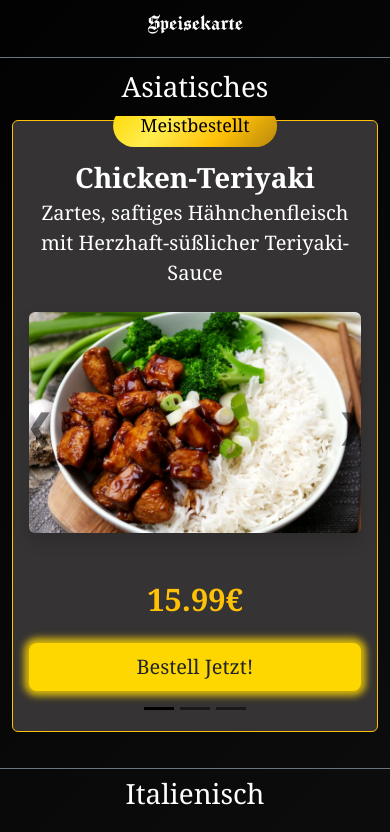
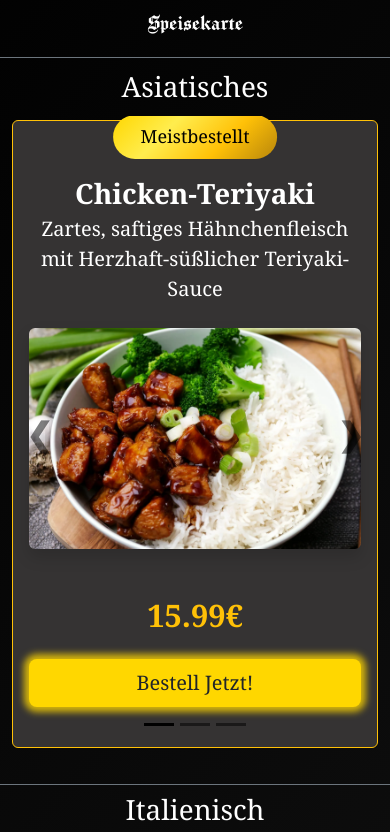
Before and after one commit to casper-zielinski/Restaurant-Bootstrap, a React (Vite) app: page / in a window 390 px wide. Shown: the part 1047-1879 px from the top of the page. Built offline with nearby package versions, Linux system fonts and the light colour scheme; no server answers.

Commit message:
fix: badge of "meist bestellt" does not get cut off from the top

```diff
--- a/src/index.css
+++ b/src/index.css
@@ -46,6 +46,7 @@ body{
   margin-top: -0.75rem !important;
   margin-bottom: -0.75rem !important;
   z-index: 1;
+  position: relative;
 }
 
 @media (min-width: 768px) and (max-width: 991.98px) {
@@ -56,13 +57,18 @@ body{
 }
 
 @media (max-width: 767.98px) {
-  /* Center badge inside the card — avoids clipping against the right card edge */
+  /* Move badge inside the card (top: -1rem would be clipped by carousel overflow:hidden) */
   .CardHeader::after {
-    top: 0.5rem;
+    top: -0.365rem !important;
     right: auto;
     left: 50%;
     transform: translateX(-50%);
     width: 55%;
+  }
+
+  /* Push the card title down so it doesn't sit right under the badge */
+  .CardHeader .card-title {
+    margin-top: 2.5rem !important;
   }
 
   /* All carousel cards same height so the carousel doesn't jump between slides */
```
